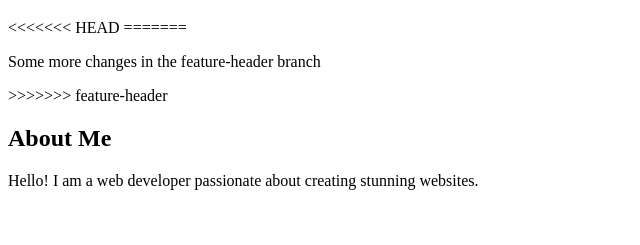
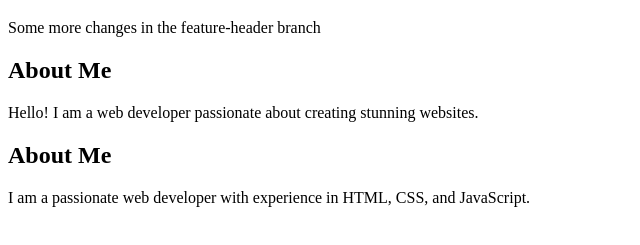
Before and after one commit to turkanhajiyeva/portfolio-website, a plain HTML site: page index.html in a window 1280 px wide. Shown: the part 61-306 px from the top of the page, without its empty margins (0-640 px from the left). Drawn offline with Linux system fonts and the light colour scheme.

Commit message:
push new Abou Me

```diff
--- a/index.html
+++ b/index.html
@@ -7,15 +7,15 @@
  <header>
  <h1>Welcome to My Portfolio</h1>
  </header>
-<<<<<<< HEAD
- <!-- Add more content here later -->
-
-=======
  <p> Some more changes in the feature-header branch </p>
->>>>>>> feature-header
 </body>
 <section>
     <h2>About Me</h2>
     <p>Hello! I am a web developer passionate about creating stunning websites.</p>
 </section>
+<section>
+    <h2>About Me</h2>
+    <p>I am a passionate web developer with experience in HTML, CSS, and
+   JavaScript.</p>
+</section>
 </html>
```
